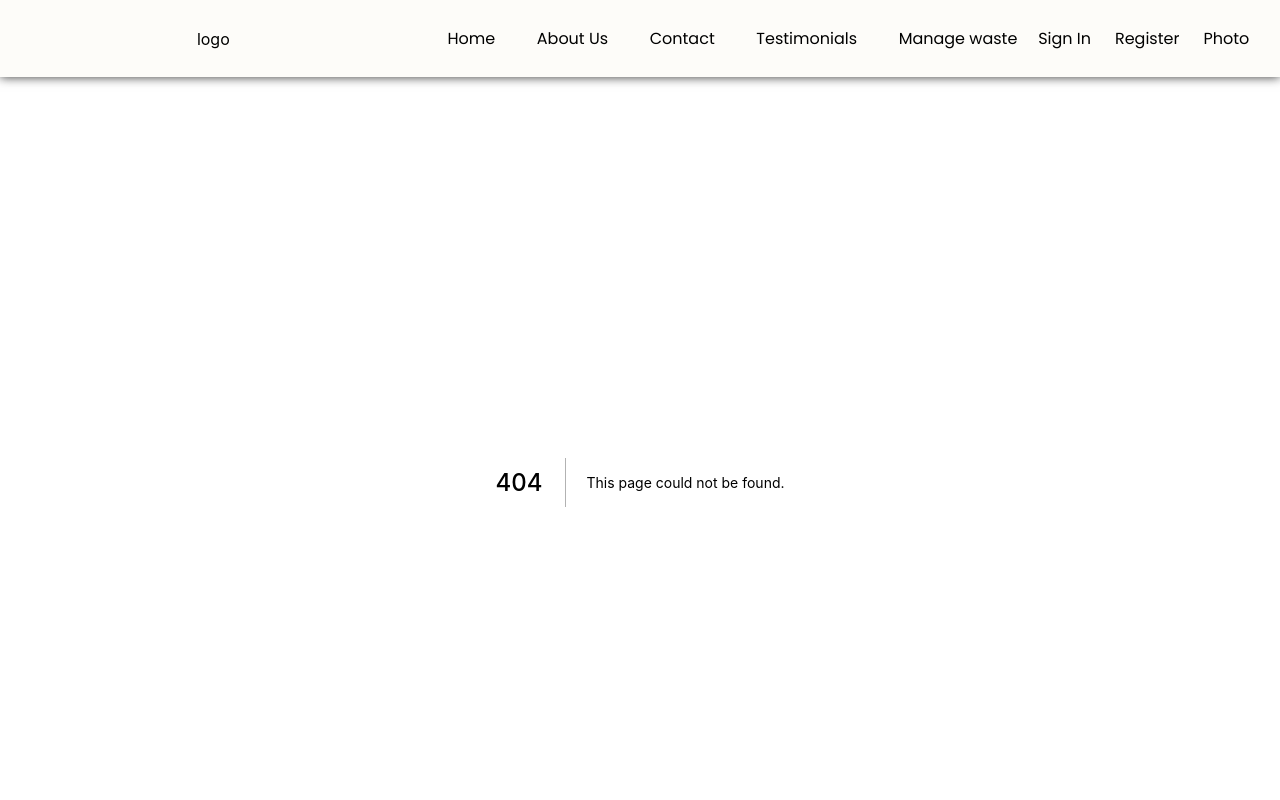
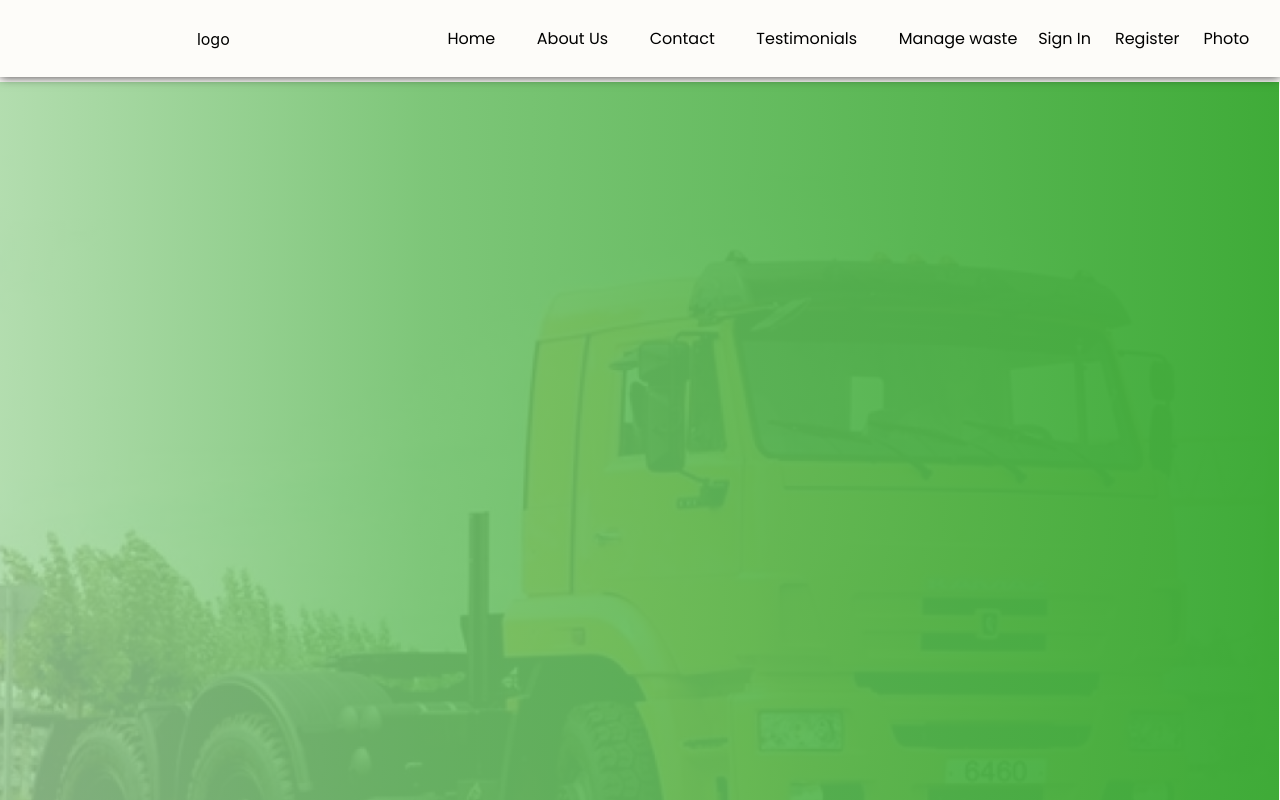
Before and after one commit to nobletp001/wastemanagement, a Next.js app: page /contact in a window 1280 px wide. Before the commit this address had no page. Shown: the top 800 px of the page. Built offline with nearby package versions, Linux system fonts and the light colour scheme.

Commit message:
started working on the contact page

```diff
--- a/components/Header/index.tsx
+++ b/components/Header/index.tsx
@@ -15,8 +15,13 @@ export const Header = () => {
               <Link href="/">
                 <li>Home</li>
               </Link>
-              <li>About Us</li>
-              <li>Contact</li>
+              <Link href="/about">
+                <li>About Us</li>
+              </Link>
+              <Link href="/contact">
+                <li>Contact</li>
+              </Link>
+
               <li>Testimonials</li>
               <li>Manage waste</li>
 
--- a/pages/_app.tsx
+++ b/pages/_app.tsx
@@ -3,7 +3,8 @@ import type { AppProps } from 'next/app'
 import { Header } from '../components/Header'
 import Footer from '../components/Footer/Footer'
 
-function MyApp({ Component, pageProps }: AppProps) {
+function MyApp({ Component, pageProps,  }: AppProps) {
+
   return <>
     <Header />
     <div className='indexStyle'>
--- a/pages/about.tsx
+++ b/pages/about.tsx
@@ -1,6 +1,5 @@
 import type { NextPage } from 'next'
 import Head from 'next/head'
-import Image from 'next/image'
 import styles from '../styles/about.module.css'
 import tw from 'tailwind-styled-components'
 import '../public/images/truck.jpg'
@@ -13,6 +12,12 @@ const Text2 = tw.div`
    text-white
 
 `
+const Hero = tw.div`
+  md:max-w-full
+  w-full
+  lg:max-w-full
+
+`
 
 const About: NextPage = () => {
   return (
@@ -23,7 +28,7 @@ const About: NextPage = () => {
         <link rel="icon" href="" />
       </Head>
 
-        <div className={styles.hero}>
+        <Hero className='absolute max-w-full w-aboutw h-ch' className={styles.hero}>
           <div className={styles.logo}></div>
           <Text>
             <h1 className={styles.heroText}>Get to know us</h1>
@@ -156,7 +161,7 @@ const About: NextPage = () => {
             </div>
           </div>
 
-        </div>
+        </Hero>
 
 
     </div>
--- /dev/null
+++ b/pages/contact.tsx
@@ -0,0 +1,29 @@
+import type { NextPage } from 'next'
+import Head from 'next/head'
+import styles from '../styles/contact.module.css'
+import tw from 'tailwind-styled-components'
+
+const Hero = tw.div`
+  md:max-w-full
+  lg:max-w-full
+
+`
+
+const Contact: NextPage = () => {
+  return (
+    <div className='relative h-abouth  bg-white'>
+      <Head>
+        <title>Waste Management</title>
+        <meta name="description" content="waste management" />
+        <link rel="icon" href="" />
+      </Head>
+
+    <Hero className={styles.hero} >
+
+    </Hero>
+
+    </div>
+  )
+}
+
+export default Contact
--- a/styles/about.module.css
+++ b/styles/about.module.css
@@ -2,7 +2,6 @@
 
 .hero {
     position: absolute;
-    max-width: 100%;
     width: 1920px;
     height: 694px;
     left: 0;
--- /dev/null
+++ b/styles/contact.module.css
@@ -0,0 +1,11 @@
+.hero {
+    position: absolute;
+    width: 1920px;
+    height: 980px;
+    left: -1px;
+    max-width: 100%;
+    /* top: 137px; */
+    background: linear-gradient(90deg, rgba(167, 218, 163, 0.8) -1.28%,
+    rgba(114, 194, 109, 0.9) 33.18%,
+    #3CAA35 103.2%), url('../public/images/truck.jpg') no-repeat center center / cover ;
+}
--- a/styles/globals.css
+++ b/styles/globals.css
@@ -20,6 +20,9 @@ a {
   /* height: 100% -20%; */
 }
 
+
+
+
 /* tailwind css */
 @tailwind base;
 @tailwind components;
--- a/tailwind.config.js
+++ b/tailwind.config.js
@@ -15,6 +15,7 @@ module.exports = {
         'abouth': '2700px',
         'texth': '63px',
         'ph': '276px',
+        'ch': '980px',
       },
       width: {
         'aboutw': '1920px',
```
Also changed, not shown: 1 other file (tests, documents, lock files or other folders).
